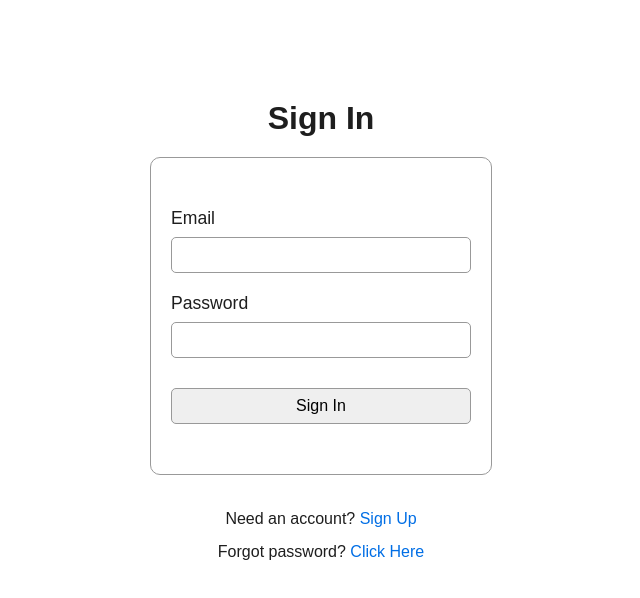
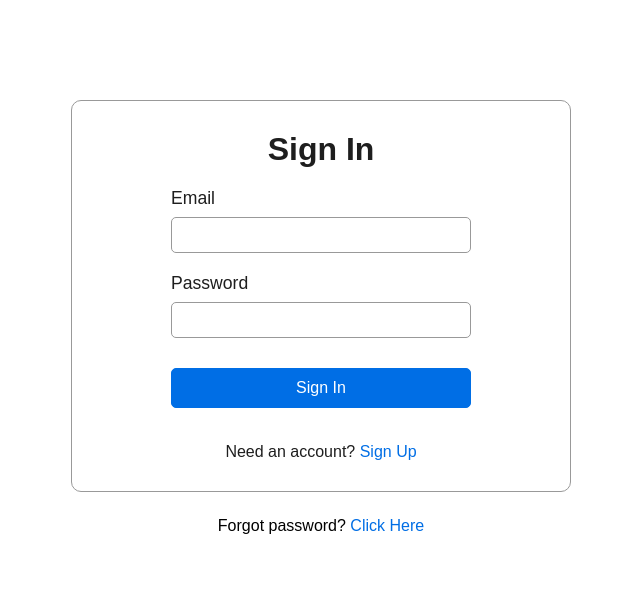
Before and after one commit to Noob-Dev-Official/react-firebase-auth-dev, a React (Create React App) app: page /sign-in in a window 1280 px wide. Shown: the top 598 px of the page, without its empty margins (319-959 px from the left). Built offline with nearby package versions, Linux system fonts and the light colour scheme; no server answers.

Commit message:
created UI of forgot password, updated button colours

```diff
--- a/src/components/AuthFormComponents.js
+++ b/src/components/AuthFormComponents.js
@@ -1,12 +1,17 @@
 import styled from 'styled-components';
 
 export const AuthFormParent = styled.div`
-	margin-top: 100px;
 	display: flex;
 	flex-direction: column;
 	justify-content: center;
 	align-items: center;
 	color: #1e1e1e;
+	border: 1px solid #999999;
+	border-radius: 10px;
+	max-width: 500px;
+	padding: 30px 20px;
+	margin: auto;
+	margin-top: 100px;
 
 	& p {
 		margin-top: 15px;
@@ -26,20 +31,27 @@ export const AuthFormParent = styled.div`
 			color: #006ee5;
 		}
 	}
+
+	.forgot-password-sign-in {
+		margin-top: 40px;
+	}
+`;
+
+export const AuthForm = styled.form`
+	margin-top: 40px;
+	max-width: 400px;
+	margin: 20px;
+	display: flex;
+	flex-direction: column;
+
+	& p {
+		text-align: center;
+	}
 `;
 
 export const AuthFormHeading = styled.h1`
 	display: block;
 	padding: 0px auto;
-`;
-
-export const AuthForm = styled.form`
-	padding: 50px 20px;
-	border: 1px solid #999999;
-	margin-top: 40px;
-	border-radius: 10px;
-	max-width: 400px;
-	margin: 20px;
 `;
 
 export const AuthFormLabel = styled.label`
@@ -64,9 +76,33 @@ export const AuthFormPasswordDiv = styled.div`
 
 export const AuthFormSubmitBtn = styled(AuthFormInput)`
 	margin-top: 30px;
+	background-color: #006ee5;
+	border-color: #006ee5;
+	color: #fff;
+	padding: 10px 20px;
 
 	&:hover {
 		cursor: pointer;
-		background-color: #d8d8d8;
+		background-color: #0058b7;
 	}
 `;
+
+export const AuthFormBottomText = styled.p`
+	text-align: center;
+	margin-top: 25px;
+
+	& a {
+		text-decoration: none;
+		color: #006ee5;
+
+		&:visited {
+			color: #006ee5;
+			text-decoration: none;
+		}
+
+		&:hover {
+			text-decoration: underline;
+			color: #006ee5;
+		}
+	}
+`;
--- a/src/pages/ForgotPassword.js
+++ b/src/pages/ForgotPassword.js
@@ -1,83 +1,62 @@
 import React, { useState } from 'react';
 
-import styled from 'styled-components';
+import { Link, useHistory } from 'react-router-dom';
+
 import { useAuth } from '../contexts/AuthContext';
-
-const Parent = styled.div`
-	margin-top: 100px;
-	display: flex;
-	flex-direction: column;
-	justify-content: center;
-	align-items: center;
-	color: #1e1e1e;
-
-	& p {
-		margin-top: 15px;
-	}
-
-	& a {
-		text-decoration: none;
-		color: #006ee5;
-
-		&:visited {
-			color: #006ee5;
-			text-decoration: none;
-		}
-
-		&:hover {
-			text-decoration: underline;
-			color: #006ee5;
-		}
-	}
-`;
-
-const Heading = styled.h1`
-	display: block;
-	padding: 0px auto;
-`;
-
-const Form = styled.form`
-	padding: 50px 20px;
-	border: 1px solid #999999;
-	margin-top: 40px;
-	border-radius: 10px;
-	max-width: 400px;
-	margin: 20px;
-`;
-
-const Label = styled.label`
-	font-size: 1.1rem;
-`;
-
-const Input = styled.input`
-	display: block;
-	padding: 8px 5px;
-	width: 300px;
-	font-size: 1rem;
-	border-radius: 5px;
-	border: 1px solid #999999;
-	margin-top: 8px;
-`;
-
-const EmailDiv = styled.div``;
-
-const PasswordDiv = styled.div`
-	margin-top: 20px;
-`;
-
-const SubmitBtn = styled(Input)`
-	margin-top: 30px;
-
-	&:hover {
-		cursor: pointer;
-		background-color: #d8d8d8;
-	}
-`;
+import {
+	AuthFormParent,
+	AuthFormHeading,
+	AuthForm,
+	AuthFormLabel,
+	AuthFormInput,
+	AuthFormEmailDiv,
+	AuthFormSubmitBtn,
+	AuthFormBottomText,
+} from '../components/AuthFormComponents';
 
 const ForgotPassword = () => {
+	const [email, setEmail] = useState({ email: '' });
+	const [loading, setLoading] = useState(false);
+	const [error, setError] = useState(false);
+	const [errorMssg, setErrorMssg] = useState('');
+
+	const onEmailChange = (e) => {
+		setEmail(() => {
+			return {
+				[e.target.name]: e.target.value,
+			};
+		});
+	};
+
 	return (
 		<>
-			<h2>hello</h2>
+			<AuthFormParent>
+				<AuthFormHeading>Reset Password</AuthFormHeading>
+				<AuthForm>
+					<AuthFormEmailDiv>
+						<AuthFormLabel>Email</AuthFormLabel>
+						<AuthFormInput
+							type='text'
+							name='email'
+							value={email.email}
+							onChange={onEmailChange}
+							required
+						/>
+					</AuthFormEmailDiv>
+					<AuthFormSubmitBtn
+						disabled={loading}
+						type='submit'
+						name='submit'
+						value='Reset Password'
+					/>
+					<p className='forgot-password-sign-in'>
+						<Link to='/sign-in'>Sign In</Link>
+					</p>
+				</AuthForm>
+			</AuthFormParent>
+			<AuthFormBottomText>
+				Need an account?<Link to='/sign-up'> Sign Up</Link>
+			</AuthFormBottomText>
 		</>
 	);
 };
--- a/src/pages/SignIn.js
+++ b/src/pages/SignIn.js
@@ -13,6 +13,7 @@ import {
 	AuthFormEmailDiv,
 	AuthFormPasswordDiv,
 	AuthFormSubmitBtn,
+	AuthFormBottomText,
 } from '../components/AuthFormComponents';
 
 const SignIn = () => {
@@ -101,10 +102,10 @@ const SignIn = () => {
 				<p>
 					Need an account?<Link to='/sign-up'> Sign Up</Link>
 				</p>
-				<p>
-					Forgot password?<Link to='/forgot-password'> Click Here</Link>
-				</p>
 			</AuthFormParent>
+			<AuthFormBottomText>
+				Forgot password?<Link to='/forgot-password'> Click Here</Link>
+			</AuthFormBottomText>
 		</>
 	);
 };
```
